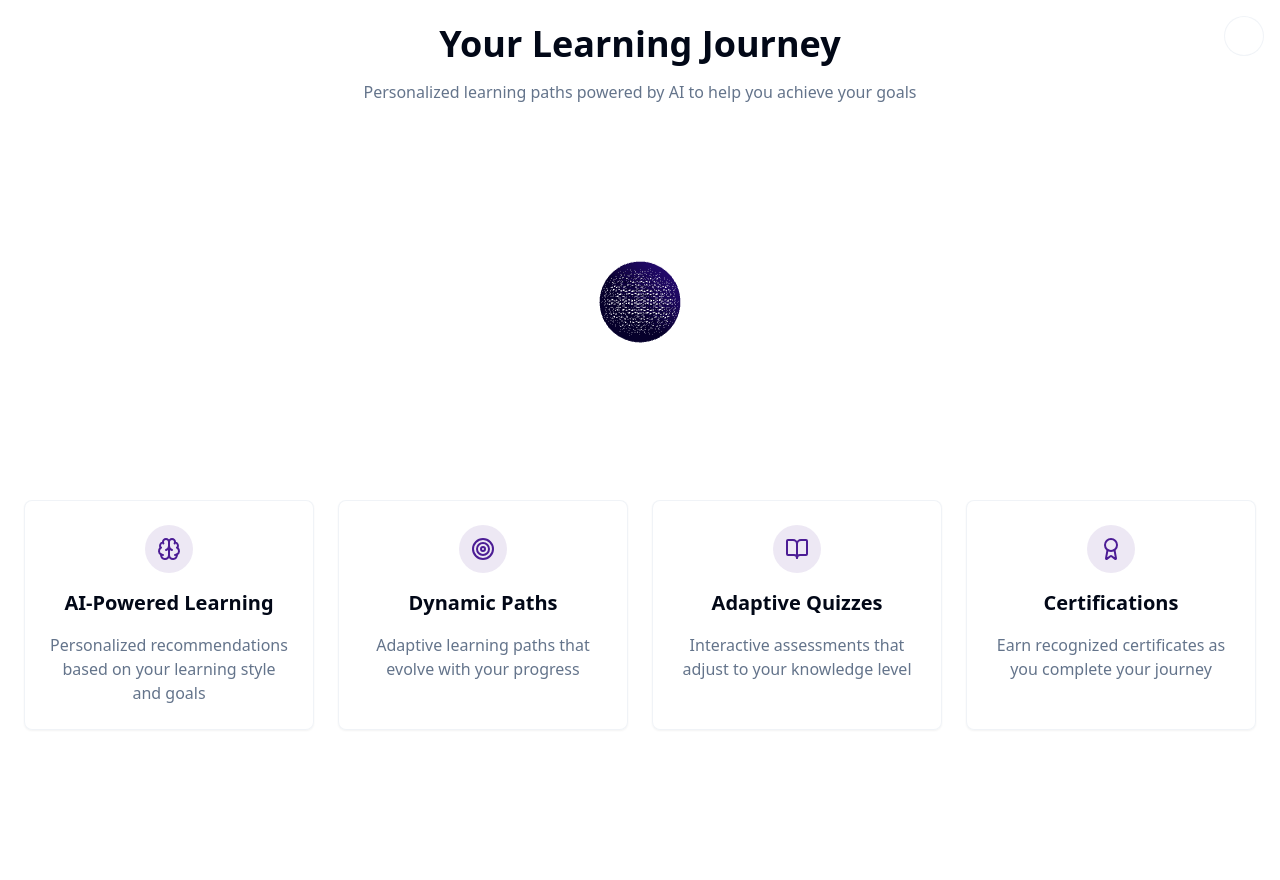
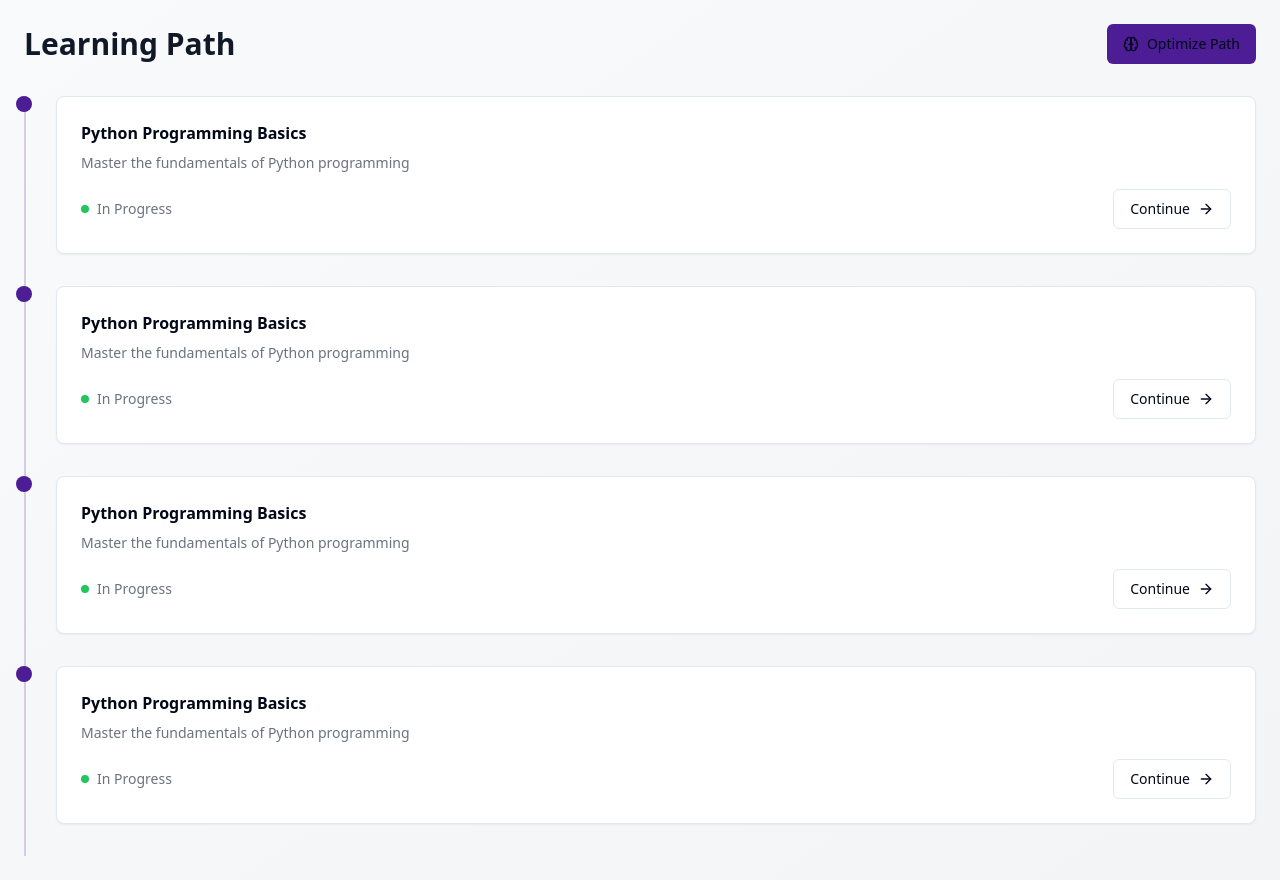
Before and after one commit to umeshgupta05/smartpath-ai, a React (Vite) app: page /learning-path in a window 1280 px wide. Before the commit the page ends 800 px from the top, so only its background shows below. Built offline with nearby package versions, Linux system fonts and the light colour scheme.

Commit message:
Reverted to edit 89820f51-888e-4358-927a-d614055e53e8: "Add login and signup page
Implement a new login page that includes a signup option for users. The signup form will collect user details along with their interests in specific fields of Technology.
[skip gpt_engineer]"

```diff
--- a/package.json
+++ b/package.json
@@ -39,22 +39,18 @@
     "@radix-ui/react-toggle": "^1.1.0",
     "@radix-ui/react-toggle-group": "^1.1.0",
     "@radix-ui/react-tooltip": "^1.1.4",
-    "@react-three/drei": "^9.121.4",
-    "@react-three/fiber": "^8.17.14",
     "@tanstack/react-query": "^5.56.2",
     "class-variance-authority": "^0.7.1",
     "clsx": "^2.1.1",
     "cmdk": "^1.0.0",
     "date-fns": "^3.6.0",
     "embla-carousel-react": "^8.3.0",
-    "framer-motion": "^12.0.6",
     "input-otp": "^1.2.4",
     "lucide-react": "^0.462.0",
     "next-themes": "^0.3.0",
     "react": "^18.3.1",
     "react-day-picker": "^8.10.1",
     "react-dom": "^18.3.1",
-    "react-error-boundary": "^5.0.0",
     "react-hook-form": "^7.53.0",
     "react-resizable-panels": "^2.1.3",
     "react-router-dom": "^6.26.2",
@@ -62,7 +58,6 @@
     "sonner": "^1.5.0",
     "tailwind-merge": "^2.5.2",
     "tailwindcss-animate": "^1.0.7",
-    "three": "^0.173.0",
     "vaul": "^0.9.3",
     "zod": "^3.23.8"
   },
--- a/src/components/ThemeToggle.tsx
+++ /dev/null
@@ -1,23 +0,0 @@
-import { Moon, Sun } from "lucide-react";
-import { Button } from "@/components/ui/button";
-import { useTheme } from "@/hooks/useTheme";
-
-export function ThemeToggle() {
-  const { theme, toggleTheme } = useTheme();
-
-  return (
-    <Button
-      variant="ghost"
-      size="icon"
-      onClick={toggleTheme}
-      className="fixed top-4 right-4 w-10 h-10 rounded-full bg-background/80 backdrop-blur-sm border border-border/50 hover:bg-accent transition-all duration-300"
-    >
-      {theme === 'dark' ? (
-        <Sun className="h-5 w-5 rotate-0 scale-100 transition-all dark:-rotate-90 dark:scale-0" />
-      ) : (
-        <Moon className="absolute h-5 w-5 rotate-90 scale-0 transition-all dark:rotate-0 dark:scale-100" />
-      )}
-      <span className="sr-only">Toggle theme</span>
-    </Button>
-  );
-}
--- a/src/hooks/useTheme.tsx
+++ /dev/null
@@ -1,23 +0,0 @@
-import { useState, useEffect } from 'react';
-
-export const useTheme = () => {
-  const [theme, setTheme] = useState(() => {
-    if (typeof window !== 'undefined') {
-      return localStorage.getItem('theme') || 'light';
-    }
-    return 'light';
-  });
-
-  useEffect(() => {
-    const root = window.document.documentElement;
-    root.classList.remove('light', 'dark');
-    root.classList.add(theme);
-    localStorage.setItem('theme', theme);
-  }, [theme]);
-
-  const toggleTheme = () => {
-    setTheme(prev => prev === 'dark' ? 'light' : 'dark');
-  };
-
-  return { theme, toggleTheme };
-};
--- a/src/index.css
+++ b/src/index.css
@@ -6,46 +6,87 @@
   :root {
     --background: 0 0% 100%;
     --foreground: 222.2 84% 4.9%;
+
     --card: 0 0% 100%;
     --card-foreground: 222.2 84% 4.9%;
+
     --popover: 0 0% 100%;
     --popover-foreground: 222.2 84% 4.9%;
-    --primary: 262 80% 35%;
+
+    --primary: 222.2 47.4% 11.2%;
     --primary-foreground: 210 40% 98%;
+
     --secondary: 210 40% 96.1%;
     --secondary-foreground: 222.2 47.4% 11.2%;
+
     --muted: 210 40% 96.1%;
     --muted-foreground: 215.4 16.3% 46.9%;
+
     --accent: 210 40% 96.1%;
     --accent-foreground: 222.2 47.4% 11.2%;
+
     --destructive: 0 84.2% 60.2%;
     --destructive-foreground: 210 40% 98%;
+
     --border: 214.3 31.8% 91.4%;
     --input: 214.3 31.8% 91.4%;
     --ring: 222.2 84% 4.9%;
+
     --radius: 0.5rem;
+
+    --sidebar-background: 0 0% 98%;
+
+    --sidebar-foreground: 240 5.3% 26.1%;
+
+    --sidebar-primary: 240 5.9% 10%;
+
+    --sidebar-primary-foreground: 0 0% 98%;
+
+    --sidebar-accent: 240 4.8% 95.9%;
+
+    --sidebar-accent-foreground: 240 5.9% 10%;
+
+    --sidebar-border: 220 13% 91%;
+
+    --sidebar-ring: 217.2 91.2% 59.8%;
   }
 
   .dark {
     --background: 222.2 84% 4.9%;
     --foreground: 210 40% 98%;
+
     --card: 222.2 84% 4.9%;
     --card-foreground: 210 40% 98%;
+
     --popover: 222.2 84% 4.9%;
     --popover-foreground: 210 40% 98%;
-    --primary: 262 80% 50%;
+
+    --primary: 210 40% 98%;
     --primary-foreground: 222.2 47.4% 11.2%;
+
     --secondary: 217.2 32.6% 17.5%;
     --secondary-foreground: 210 40% 98%;
+
     --muted: 217.2 32.6% 17.5%;
     --muted-foreground: 215 20.2% 65.1%;
+
     --accent: 217.2 32.6% 17.5%;
     --accent-foreground: 210 40% 98%;
+
     --destructive: 0 62.8% 30.6%;
     --destructive-foreground: 210 40% 98%;
+
     --border: 217.2 32.6% 17.5%;
     --input: 217.2 32.6% 17.5%;
     --ring: 212.7 26.8% 83.9%;
+    --sidebar-background: 240 5.9% 10%;
+    --sidebar-foreground: 240 4.8% 95.9%;
+    --sidebar-primary: 224.3 76.3% 48%;
+    --sidebar-primary-foreground: 0 0% 100%;
+    --sidebar-accent: 240 3.7% 15.9%;
+    --sidebar-accent-foreground: 240 4.8% 95.9%;
+    --sidebar-border: 240 3.7% 15.9%;
+    --sidebar-ring: 217.2 91.2% 59.8%;
   }
 }
 
@@ -53,6 +94,7 @@
   * {
     @apply border-border;
   }
+
   body {
     @apply bg-background text-foreground;
   }
--- a/src/pages/LearningPath.tsx
+++ b/src/pages/LearningPath.tsx
@@ -1,126 +1,46 @@
-import { motion } from "framer-motion";
 import { Card } from "@/components/ui/card";
-import { ThemeToggle } from "@/components/ThemeToggle";
-import { Brain, BookOpen, Award, Target } from "lucide-react";
-import { Canvas } from "@react-three/fiber";
-import { OrbitControls, Sphere } from "@react-three/drei";
-import { Suspense, useEffect } from "react";
-import { ErrorBoundary } from "react-error-boundary";
-
-const Scene = () => {
-  useEffect(() => {
-    return () => {
-      // Cleanup Three.js resources on unmount
-      const canvas = document.querySelector('canvas');
-      if (canvas) {
-        const gl = canvas.getContext('webgl');
-        if (gl) {
-          gl.getExtension('WEBGL_lose_context')?.loseContext();
-        }
-      }
-    };
-  }, []);
-
-  return (
-    <group>
-      <OrbitControls enableZoom={false} />
-      <ambientLight intensity={0.5} />
-      <directionalLight position={[10, 10, 5]} intensity={1} />
-      <Sphere args={[1, 32, 32]}>
-        <meshStandardMaterial color="#4C1D95" wireframe />
-      </Sphere>
-    </group>
-  );
-};
-
-const LoadingFallback = () => (
-  <div className="w-full h-full min-h-[300px] flex items-center justify-center bg-primary/10 rounded-lg">
-    <div className="animate-spin rounded-full h-12 w-12 border-b-2 border-primary"></div>
-  </div>
-);
-
-const ErrorFallback = () => (
-  <div className="w-full h-full min-h-[300px] flex items-center justify-center bg-destructive/10 rounded-lg">
-    <p className="text-destructive">Something went wrong with the 3D visualization</p>
-  </div>
-);
-
-const FeatureCard = ({ icon: Icon, title, description }: { icon: any, title: string, description: string }) => {
-  return (
-    <motion.div
-      initial={{ opacity: 0, y: 20 }}
-      animate={{ opacity: 1, y: 0 }}
-      transition={{ duration: 0.5 }}
-      className="group"
-    >
-      <Card className="p-6 h-full backdrop-blur-lg bg-background/50 border border-border/50 hover:shadow-lg transition-all duration-300 hover:-translate-y-1">
-        <div className="flex flex-col items-center text-center space-y-4">
-          <div className="p-3 rounded-full bg-primary/10 group-hover:bg-primary/20 transition-colors">
-            <Icon className="w-6 h-6 text-primary" />
-          </div>
-          <h3 className="text-xl font-semibold">{title}</h3>
-          <p className="text-muted-foreground">{description}</p>
-        </div>
-      </Card>
-    </motion.div>
-  );
-};
+import { Button } from "@/components/ui/button";
+import { Brain, ArrowRight } from "lucide-react";
 
 const LearningPath = () => {
   return (
-    <div className="min-h-screen bg-gradient-to-br from-background to-background/80 p-6">
-      <ThemeToggle />
-
-      <div className="max-w-7xl mx-auto space-y-12">
-        <div className="text-center space-y-4">
-          <motion.h1
-            initial={{ opacity: 0, y: -20 }}
-            animate={{ opacity: 1, y: 0 }}
-            className="text-4xl font-bold"
-          >
-            Your Learning Journey
-          </motion.h1>
-          <motion.p
-            initial={{ opacity: 0 }}
-            animate={{ opacity: 1 }}
-            transition={{ delay: 0.2 }}
-            className="text-muted-foreground max-w-2xl mx-auto"
-          >
-            Personalized learning paths powered by AI to help you achieve your goals
-          </motion.p>
+    <div className="min-h-screen bg-gradient-to-br from-gray-50 to-gray-100 p-6">
+      <div className="max-w-7xl mx-auto">
+        <div className="flex justify-between items-center mb-8">
+          <h1 className="text-3xl font-bold text-gray-900 animate-fade-up">Learning Path</h1>
+          <Button className="gap-2 animate-fade-up" style={{ animationDelay: "0.2s" }}>
+            <Brain className="h-4 w-4" />
+            Optimize Path
+          </Button>
         </div>
 
-        <ErrorBoundary FallbackComponent={ErrorFallback}>
-          <div className="h-[300px] relative rounded-lg overflow-hidden">
-            <Suspense fallback={<LoadingFallback />}>
-              <Canvas camera={{ position: [0, 0, 5] }}>
-                <Scene />
-              </Canvas>
-            </Suspense>
-          </div>
-        </ErrorBoundary>
+        {/* Path Timeline */}
+        <div className="relative">
+          {[1, 2, 3, 4].map((_, index) => (
+            <div
+              key={index}
+              className="relative pl-8 pb-8 animate-fade-up"
+              style={{ animationDelay: `${0.1 * index}s` }}
+            >
+              <div className="absolute left-0 top-0 h-full w-0.5 bg-primary/20"></div>
+              <div className="absolute left-[-8px] top-0 w-4 h-4 rounded-full bg-primary"></div>
 
-        <div className="grid grid-cols-1 md:grid-cols-2 lg:grid-cols-4 gap-6">
-          <FeatureCard
-            icon={Brain}
-            title="AI-Powered Learning"
-            description="Personalized recommendations based on your learning style and goals"
-          />
-          <FeatureCard
-            icon={Target}
-            title="Dynamic Paths"
-            description="Adaptive learning paths that evolve with your progress"
-          />
-          <FeatureCard
-            icon={BookOpen}
-            title="Adaptive Quizzes"
-            description="Interactive assessments that adjust to your knowledge level"
-          />
-          <FeatureCard
-            icon={Award}
-            title="Certifications"
-            description="Earn recognized certificates as you complete your journey"
-          />
+              <Card className="p-6 hover:shadow-lg transition-all">
+                <h3 className="font-semibold mb-2">Python Programming Basics</h3>
+                <p className="text-sm text-gray-500 mb-4">Master the fundamentals of Python programming</p>
+                <div className="flex items-center justify-between">
+                  <div className="flex items-center gap-2">
+                    <div className="h-2 w-2 rounded-full bg-green-500"></div>
+                    <span className="text-sm text-gray-500">In Progress</span>
+                  </div>
+                  <Button variant="outline" className="gap-2">
+                    Continue
+                    <ArrowRight className="h-4 w-4" />
+                  </Button>
+                </div>
+              </Card>
+            </div>
+          ))}
         </div>
       </div>
     </div>
```
Also changed, not shown: 1 other file (tests, documents, lock files or other folders).
